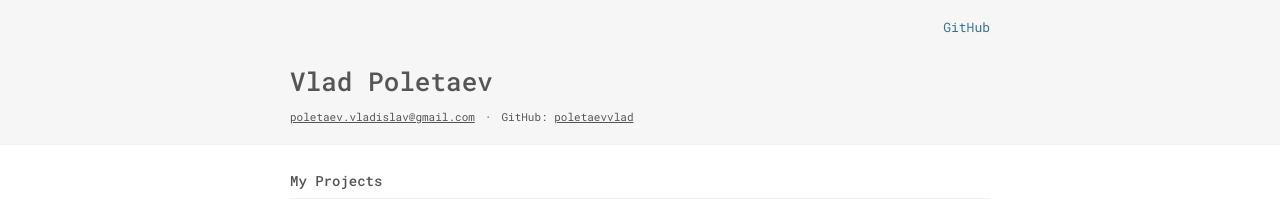
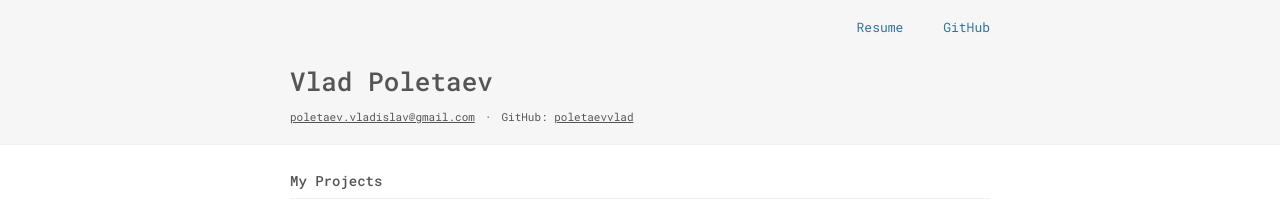
Before and after one commit to poletaevvlad/poletaevvlad.github.io, a Jekyll site: the page built from _pages/projects.md, in a window 1280 px wide. Shown: the top 212 px of the page. Built offline with Jekyll 4.4.1, drawn with Linux system fonts in a browser that asks for light colours.

Commit message:
Building resume pdf when building the website

```diff
--- a/_config.yaml
+++ b/_config.yaml
@@ -12,6 +12,8 @@ sass:
   style: compressed
 
 navigation:
+  - url: /resume.pdf
+    label: Resume
   - url: https://github.com/poletaevvlad
     label: GitHub
 
```
Also changed, not shown: 2 other files.
